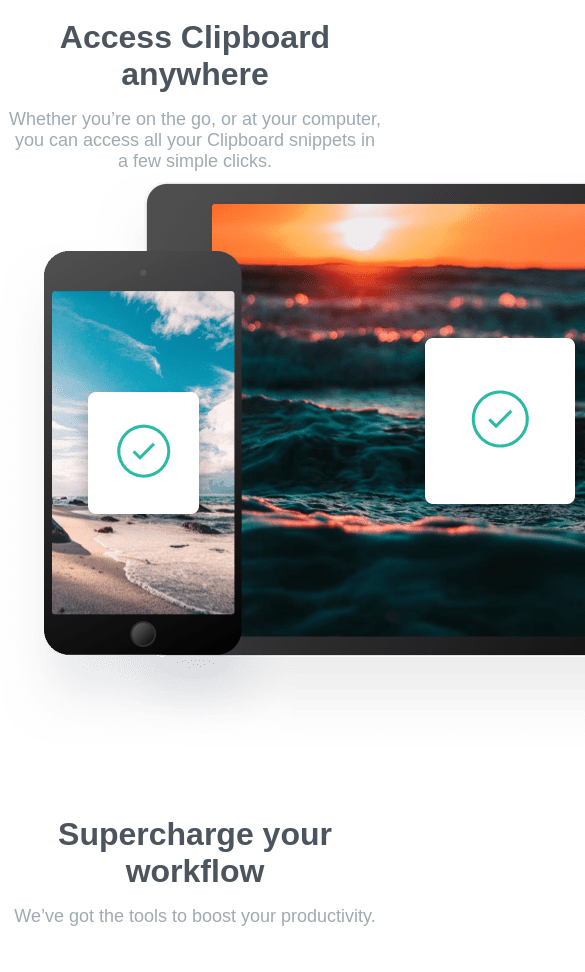
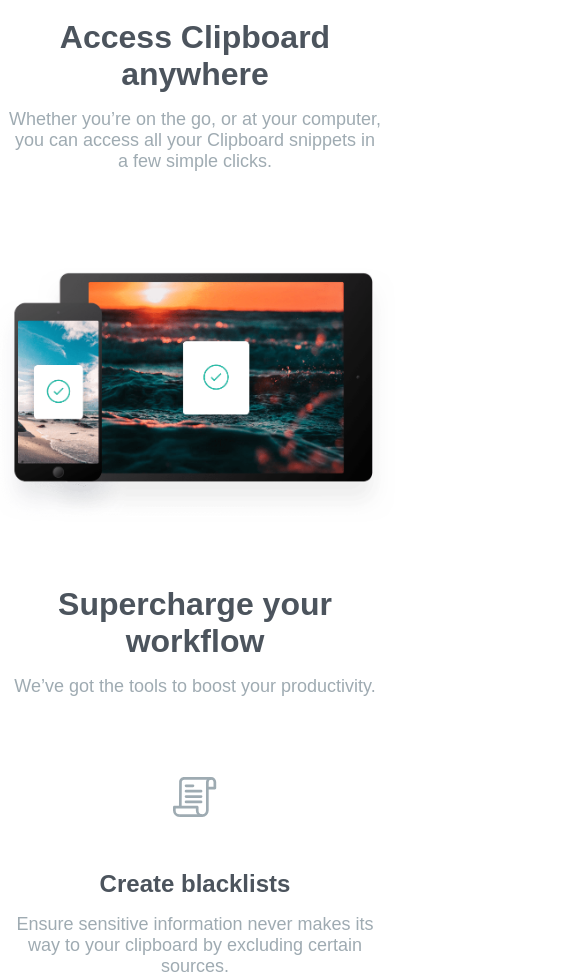
Before and after one commit to austin5141/clipboard-landing-page, a plain HTML site: page index.html in a window 390 px wide. Shown: the part 2442-3414 px from the top of the page, 585 px wide, since content can reach past the window. Drawn offline with Linux system fonts and the light colour scheme; a web font is replaced by a local one.

Commit message:
Update style.css

```diff
--- a/style.css
+++ b/style.css
@@ -147,6 +147,13 @@ button:hover {
     color:hsl(210, 10%, 33%);
 }
 
+.devices {
+    display:flex;
+    justify-content:center;
+    align-items:center;
+    margin-top:6rem;
+}
+
 li {
     color:hsl(201, 11%, 66%);
 }
@@ -246,6 +253,10 @@ footer {
         width:25rem;
     }
 
+    .devices img {
+        width:25rem;
+    }
+
     ul {
         text-align:center;
         margin-right:8rem;
```
